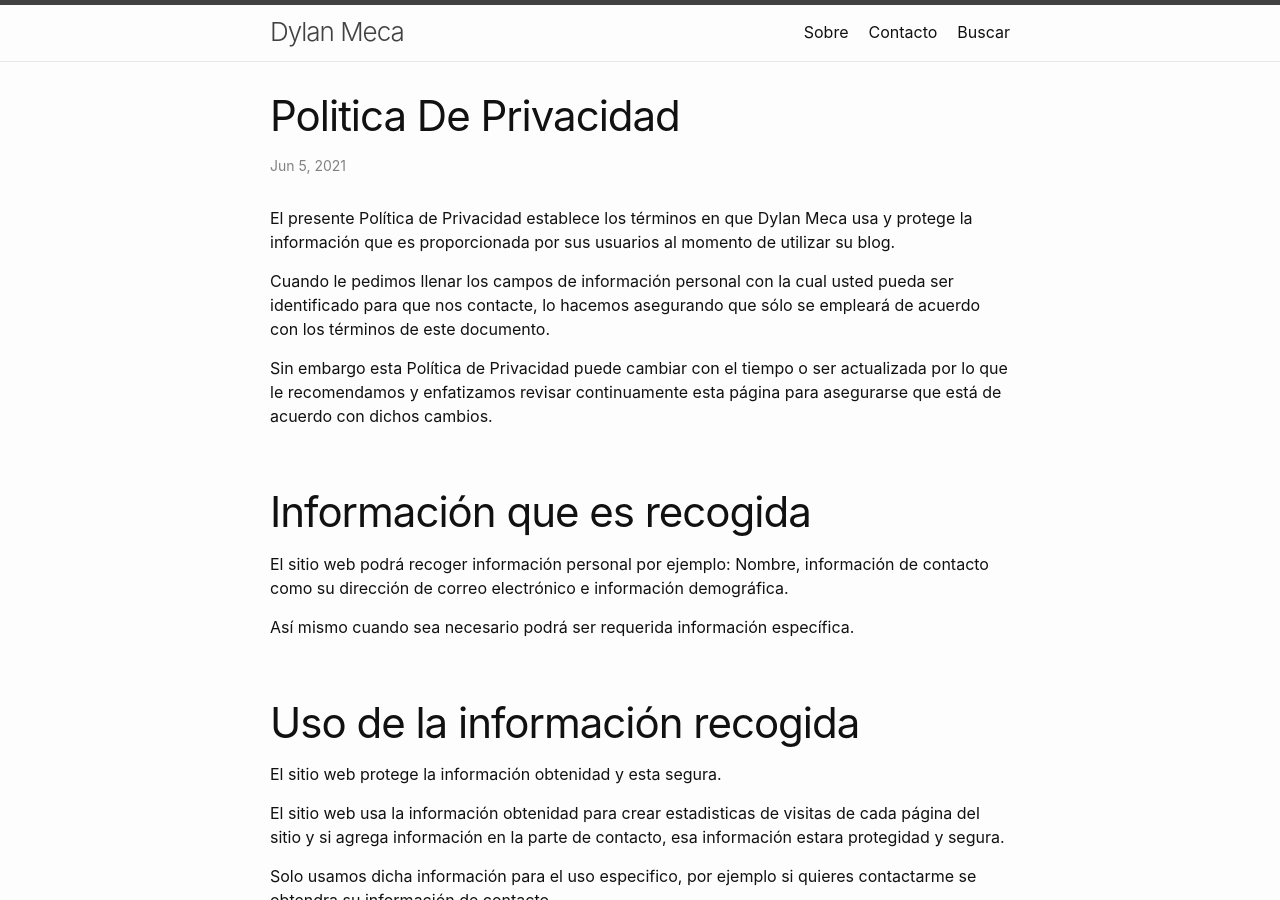
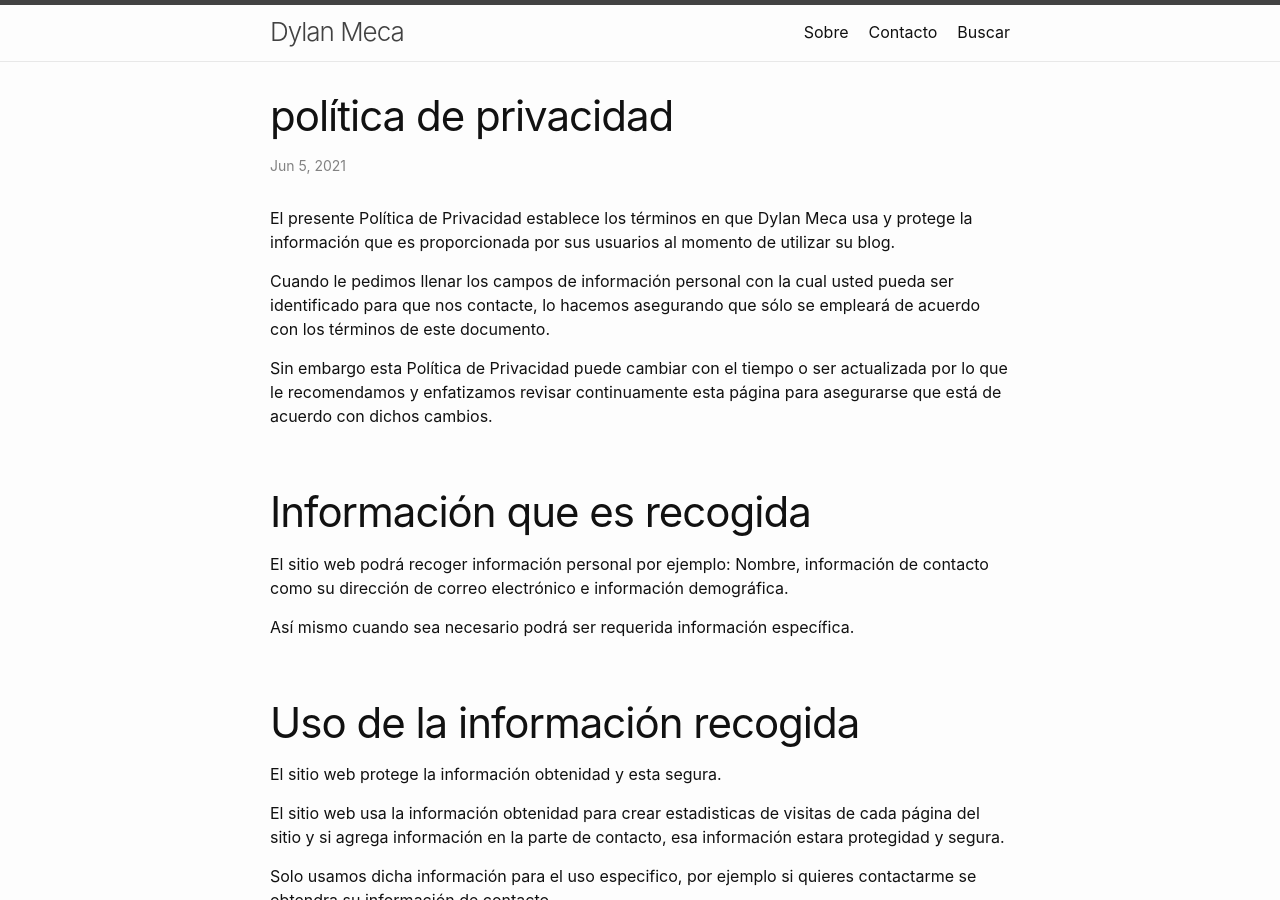
Before and after one commit to dylanmeca/dylanmeca.github.io, a Jekyll site: the page built from _posts/2021-06-05-politica-de-privacidad.md, in a window 1280 px wide and 900 px high. Built offline with Jekyll 4.4.1, drawn with Linux system fonts in a browser that asks for light colours; a script that is not in the unit is left out; comment, search, counter and statistics services are not loaded.

Commit message:
Update 2021-06-05-politica-de-privacidad.md

```diff
--- a/_posts/2021-06-05-politica-de-privacidad.md
+++ b/_posts/2021-06-05-politica-de-privacidad.md
@@ -1,5 +1,6 @@
 ---
 layout: post1
+title: política de privacidad
 descripcion: Bienvenido a la politica de privacidad del blog de Dylan Meca
 keywords:
    - Dylan Meca
```
